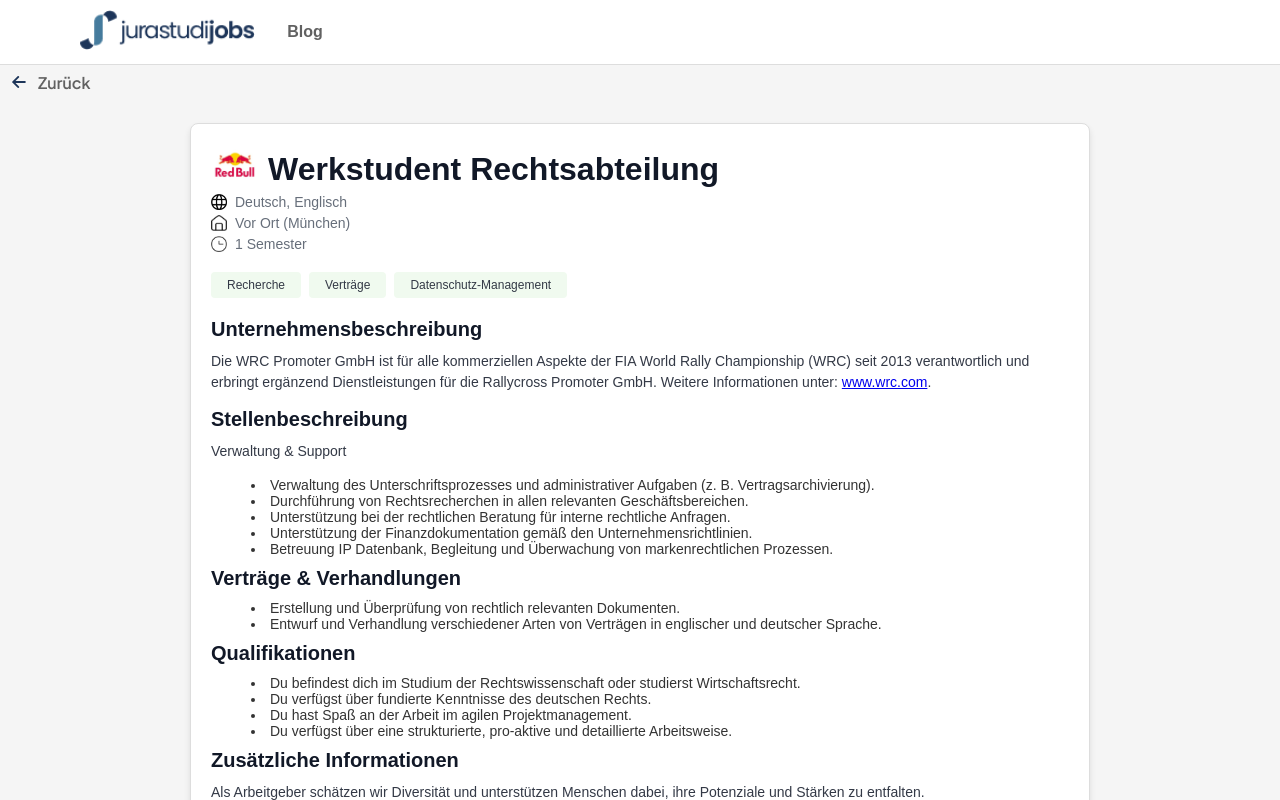
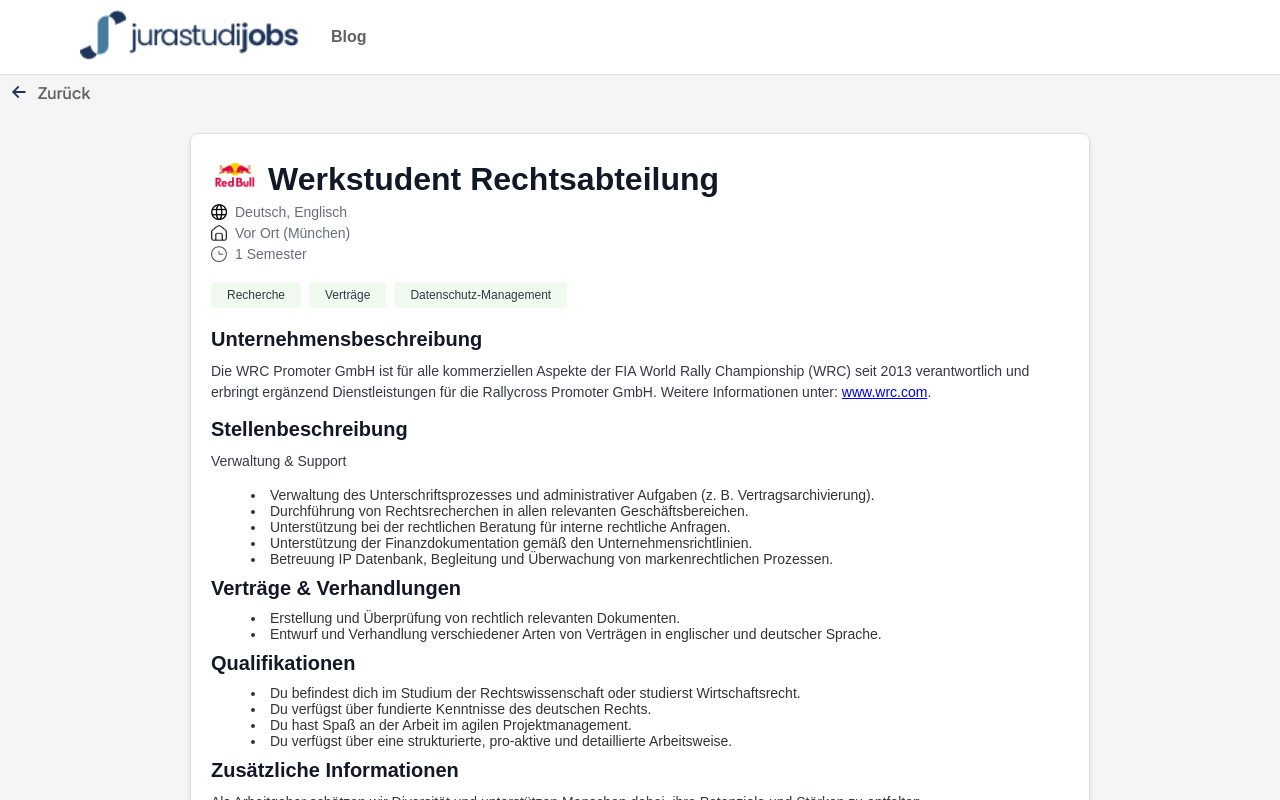
Before and after one commit to starred136/jurastudijobs-portal, a React (Vite) app: page /job/1 in a window 1280 px wide. Shown: the top 800 px of the page. Built offline with nearby package versions, Linux system fonts and the light colour scheme.

Commit message:
let-commit fix

```diff
--- a/src/styles/HomePage.module.css
+++ b/src/styles/HomePage.module.css
@@ -10,7 +10,7 @@
 }
 
 .logo img {
-    height: 40px;
+    height: 50px;
 }
 
 .menu ul {
@@ -222,7 +222,7 @@
 
 @media (max-width: 768px) {
 
-    .navbar {
+     .navbar {
     justify-content: space-between;
 
 }
@@ -248,15 +248,12 @@
         display: block;
     }
 
-
     .header h1 {
         font-size: 28px;
     }
 
     .menu ul {
         gap: 10px;
-        margin-left: 20px;
-
     }
 
     .job-card {
```
